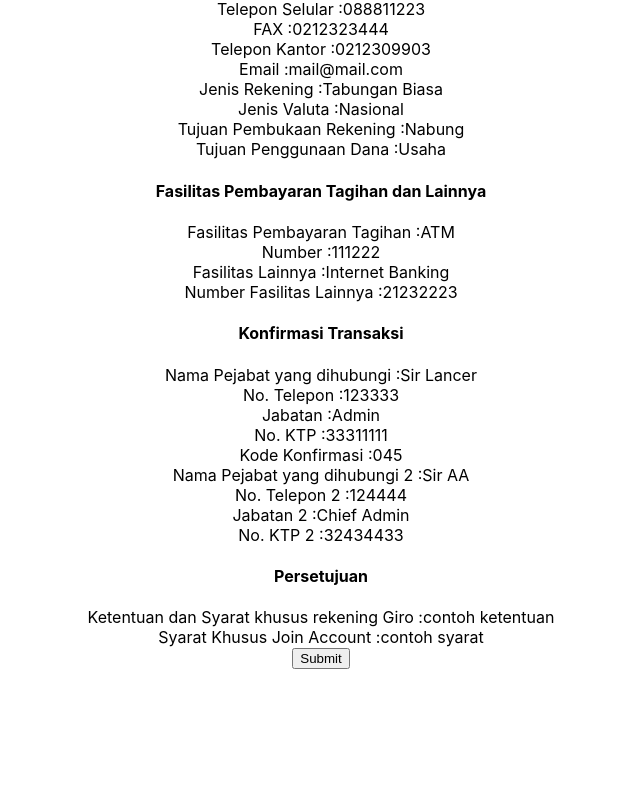
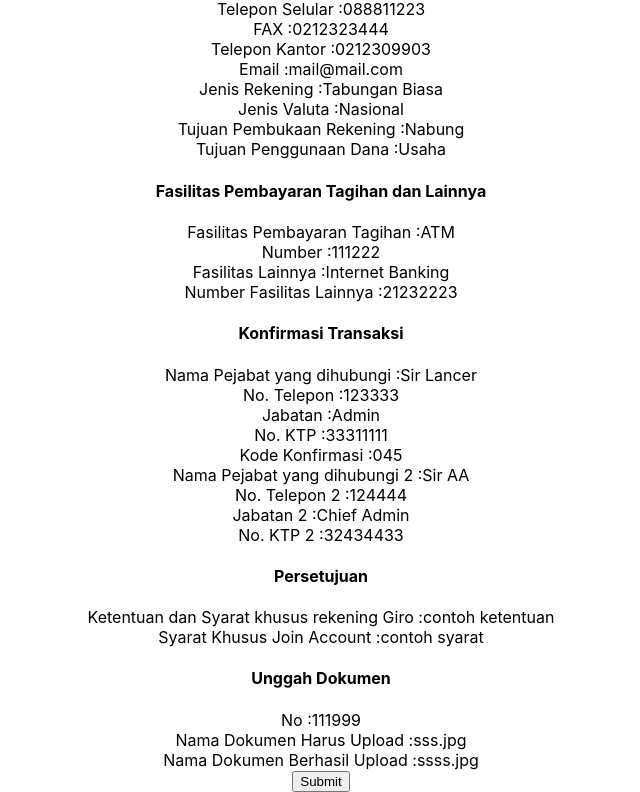
Before and after one commit to DeppaTori/current-account, a React (Create React App) app: page /confirmation in a window 1280 px wide. Shown: the part 2192-2984 px from the top of the page, without its empty margins (319-959 px from the left). Before the commit the page ends 2861 px from the top, so only its background shows below. Built offline with nearby package versions, Linux system fonts and the light colour scheme.

Commit message:
add unggah dokumen on confirmation page

```diff
--- a/src/constants.js
+++ b/src/constants.js
@@ -144,6 +144,11 @@ export const confirmationData = {
     KetentuandanSyaratkhususrekeningGiro: "contoh ketentuan",
     SyaratKhususJoinAccount: "contoh syarat",
   },
+  unggahDokumen: {
+    No: "111999",
+    NamaDokumenHarusUpload: "sss.jpg",
+    NamaDokumenBerhasilUpload: "ssss.jpg",
+  },
 };
 
 export const confirmationLabels = {
@@ -218,4 +223,9 @@ export const confirmationLabels = {
     "Ketentuan dan Syarat khusus rekening Giro",
     "Syarat Khusus Join Account",
   ],
+  unggahDokumen: [
+    "No",
+    "Nama Dokumen Harus Upload",
+    "Nama Dokumen Berhasil Upload",
+  ],
 };
--- a/src/pages/Confirmation.js
+++ b/src/pages/Confirmation.js
@@ -22,6 +22,7 @@ export const Confirmation = () => {
     fasilitasPembayaranTagihan,
     konfirmasiTransaksi,
     persetujuan,
+    unggahDokumen,
   } = confirmationLabels;
   const pendapatanPerBulanLabelValues = generateLabelValues(
     pendapatanRataPerBulan,
@@ -74,6 +75,11 @@ export const Confirmation = () => {
   const persetujuanLabelValues = generateLabelValues(
     persetujuan,
     confirmationData.persetujuan
+  );
+
+  const unggahDokumenLabelValues = generateLabelValues(
+    unggahDokumen,
+    confirmationData.unggahDokumen
   );
 
   return (
@@ -135,6 +141,12 @@ export const Confirmation = () => {
         fields={persetujuanLabelValues}
         prefixId="PSJID_"
       />
+
+      <GenericFields
+        title="Unggah Dokumen"
+        fields={unggahDokumenLabelValues}
+        prefixId="UDID_"
+      />
       <button>Submit</button>
     </>
   );
```
Also changed, not shown: 1 other file (tests, documents, lock files or other folders).
